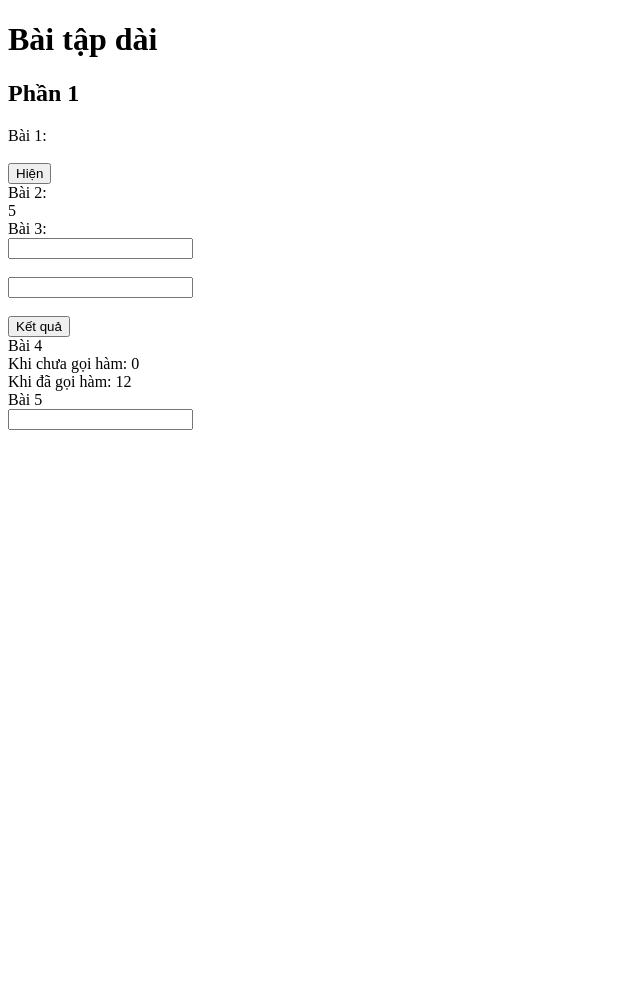
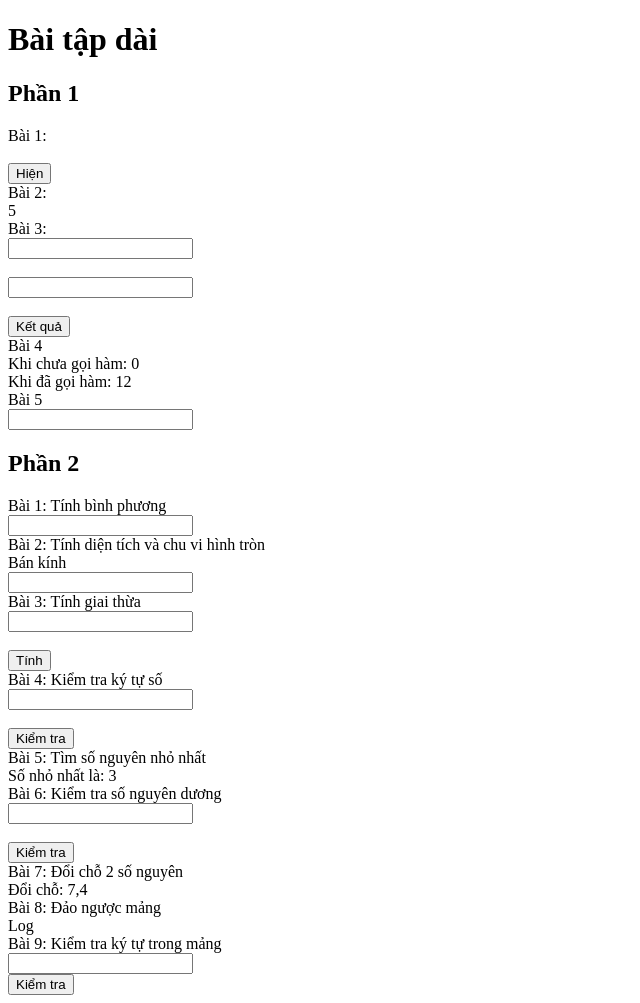
Before and after one commit to khanhvu1412/hello-world, a plain HTML site: page src/Baitap/baitapdai/ham/index.html in a window 1280 px wide. Shown: the whole page, without its empty margins (0-640 px from the left). Before the commit the page ends 800 px from the top, so only its background shows below. Drawn offline with Linux system fonts and the light colour scheme.

Commit message:
baitapdaiham2

```diff
--- a/src/Baitap/baitapdai/ham/index.html
+++ b/src/Baitap/baitapdai/ham/index.html
@@ -56,60 +56,101 @@
 
 
 <!--Part 2-->
-<!--<div class="part-2">-->
-<!--    <h2>Phần 2</h2>-->
-<!--    <div class="lesson-1-2">-->
-<!--        <span>Bài 1</span>-->
-<!--        <br>-->
-<!--        <span id="bai1-1">Dùng bên log</span>-->
-<!--    </div>-->
+<div class="part-2">
+    <h2>Phần 2</h2>
+    <div class="lesson-1-2">
+        <span>Bài 1: Tính bình phương</span>
+        <br>
+        <input type="text" id="num" oninput="binhPhuong()">
+        <br>
+        <span id="bai1-par2"></span>
+    </div>
 
-<!--    <div class="lesson-2-2">-->
-<!--        <span>Bài 2</span>-->
-<!--        <br>-->
-<!--        <span id="bai2-1"></span>-->
-<!--        <br>-->
-<!--        <span id="bai2-2"></span>-->
-<!--    </div>-->
+    <div class="lesson-2-2">
+        <span>Bài 2: Tính diện tích và chu vi hình tròn</span>
+        <!--        <br>-->
+        <!--        <span>Diện tích hình tròn</span>-->
+        <!--        <br>-->
+        <!--        <input type="text" id="dienTich" oninput="dienTichTron()">-->
+        <!--        <br>-->
+        <!--        <span id="resultS">Kết quả: </span>-->
+        <!--        <br>-->
+        <!--        <span>Chu vi hình tròn</span>-->
+        <!--        <br>-->
+        <!--        <input type="text" id="ChuVi" oninput="chuViTron()">-->
+        <!--        <br>-->
+        <!--        <span id="resultC">Kết quả: </span>-->
+        <br>
+        <span>Bán kính</span>
+        <br>
+        <input type="text" id="banKinh" oninput="hinhTron()">
+        <br>
+        <span id="bai2-part2"></span>
+    </div>
 
-<!--    <div class="lesson-3-2">-->
-<!--        <span>Bài 3</span>-->
-<!--        <br>-->
-<!--        <span id="bai3-1"></span>-->
-<!--        <br>-->
-<!--        <span id="bai3-2"></span>-->
-<!--    </div>-->
+    <div class="lesson-3-2">
+        <span>Bài 3: Tính giai thừa</span>
+        <br>
+        <input type="text" id="numA">
+        <br>
+        <br>
+        <button onclick="tinhGiaiThua()">Tính</button>
+        <br>
+        <span id="bai3-part2"></span>
+    </div>
 
-<!--    <div class="lesson-4-2">-->
-<!--        <span>Bài 4</span>-->
-<!--        <br>-->
-<!--        <span id="bai4-1"></span>-->
-<!--        <br>-->
-<!--        <span id="bai4-2"></span>-->
-<!--    </div>-->
+    <div class="lesson-4-2">
+        <span>Bài 4: Kiểm tra ký tự số</span>
+        <br>
+        <input type="text" id="checkNum">
+        <br>
+        <br>
+        <button onclick="checkNumber()">Kiểm tra</button>
+        <br>
+        <span id="bai4-part2"></span>
+    </div>
 
-<!--    <div class="lesson-5-2">-->
-<!--        <span>Bài 5</span>-->
-<!--        <br>-->
-<!--        <span id="result"></span>-->
-<!--        <br>-->
-<!--        <input type="text" id="value1">-->
-<!--        <br>-->
-<!--        <br>-->
-<!--        <input type="text" id="value2">-->
-<!--        <br>-->
-<!--        <br>-->
-<!--        <button id="btnCheck" onclick="checkValue()">Check</button>-->
-<!--    </div>-->
+    <div class="lesson-5-2">
+        <span>Bài 5: Tìm số nguyên nhỏ nhất</span>
+        <br>
+        <span id="bai5-part2"></span>
+    </div>
 
-<!--    <div class="lesson-6-2">-->
-<!--        <span>Bài 6</span>-->
-<!--        <br>-->
-<!--        <span id="bai6"></span>-->
-<!--    </div>-->
+    <div class="lesson-6-2">
+        <span>Bài 6: Kiểm tra số nguyên dương</span>
+        <br>
+        <input type="text" id="checkNumDuong">
+        <br>
+        <br>
+        <button onclick="checkNumDuong()">Kiểm tra</button>
+        <br>
+        <span id="bai6-part2"></span>
+    </div>
+
+    <div class="lesson-6-2">
+        <span>Bài 7: Đổi chỗ 2 số nguyên</span>
+        <br>
+        <span id="bai7-part2"></span>
+    </div>
+
+    <div class="lesson-6-2">
+        <span>Bài 8: Đảo ngược mảng</span>
+        <br>
+        <span id="bai8-part2">Log</span>
+    </div>
+
+    <div class="lesson-6-2">
+        <span>Bài 9: Kiểm tra ký tự trong mảng</span>
+        <br>
+        <input type="text" id="kyTu">
+        <br>
+        <button onclick="chekKyTu()">Kiểm tra</button>
+        <br>
+        <span id="bai9-part2"></span>
+    </div>
 
 
-<!--</div>-->
+</div>
 <script src="script.js"></script>
 </body>
 </html>
--- a/src/Baitap/baitapdai/ham/script.js
+++ b/src/Baitap/baitapdai/ham/script.js
@@ -73,11 +73,159 @@ function timSao(star) {
 //
 // Phần 2
 // Bài 1
+function binhPhuong(num) {
+    num = Number(document.getElementById("num").value);
+    let result = num * num;
+
+    document.getElementById("bai1-par2").innerHTML = "Bình phương của " + num + " là: " + result;
+}
+
 // Bài 2
+// Cách 1
+// function dienTichTron(banKinh) {
+//     banKinh = Number(document.getElementById("dienTich").value);
+//     let resultS = banKinh * banKinh * 3.14;
+//     document.getElementById("resultS").innerHTML = resultS;
+// }
+//
+// function chuViTron(banKinh) {
+//     banKinh = Number(document.getElementById("chuVi").value);
+//     let resultC = 2 * banKinh * 3.14;
+//     document.getElementById("resultC").innerHTML = resultC;
+//
+// }
+// Cách 2
+function hinhTron(banKinh) {
+    banKinh = Number(document.getElementById("banKinh").value);
+
+    let dienTich = banKinh * banKinh * 3.14;
+    let chuVi = 2 * banKinh * 3.14;
+
+    document.getElementById("bai2-part2").innerHTML =
+        "Diện tích hình trong là: " + dienTich + "<br/>" +
+        "Chu vi hình tròn là: " + chuVi;
+}
+
 // Bài 3
+function tinhGiaiThua() {
+    let num = Number(document.getElementById("numA").value);
+    let giaiThua = 1;
+
+    if (num < 0) {
+        document.getElementById("bai3-part2").innerHTML = "Không có giai thừa cho số âm";
+        return;
+    }
+
+    for (let i = 1; i <= num; i++) {
+        giaiThua *= i;
+    }
+
+    document.getElementById("bai3-part2").innerHTML = "Giai thừa là: " + giaiThua;
+}
+
 // Bài 4
+function checkNumber() {
+    let num = document.getElementById("checkNum").value;
+
+    if (/^[0-9]$/.test(num)) {
+        // return true;
+        document.getElementById("bai4-part2").innerHTML = num + " là số";
+    } else {
+        document.getElementById("bai4-part2").innerHTML = num + " không phải số";
+        // return false;
+    }
+}
+
 // Bài 5
+// Cách 1
+function minNumber(a, b, c) {
+    let min = a;
+
+    if (b < min) {
+        min = b;
+    }
+
+    if (c < min) {
+        min = c
+    }
+
+    return min;
+}
+
+let numMin = minNumber(10, 34, 3);
+
+// Cách 2
+// function minNumber() {
+//     let arrNum = [10, 34, 3];
+//     let min = arrNum[0];
+//
+//     for (let i = 0; i < arrNum.length; i++) {
+//         if (arrNum[i] < min) {
+//             min = arrNum[i];
+//         }
+//     }
+//
+//     return min;
+//
+// }
+//
+// let numMin = minNumber();
+document.getElementById("bai5-part2").innerHTML = "Số nhỏ nhất là: " + numMin;
+
 // Bài 6
+function checkNumDuong() {
+    let num = Number(document.getElementById("checkNumDuong").value);
+
+    if (num > 0 && Number.isInteger(num)) {
+        document.getElementById("bai6-part2").innerHTML = num + " là số nguyên dương";
+    } else {
+        document.getElementById("bai6-part2").innerHTML = num + " không phải số nguyên dương";
+
+    }
+}
+
 // Bài 7
+function doiCho(a, b) {
+    let temp = a;
+    a = b;
+    b = temp;
+
+    return [a, b]
+}
+
+let swap = doiCho(4, 7);
+
+document.getElementById("bai7-part2").innerHTML = "Đổi chỗ: " + swap;
+
 // Bài 8
+function daoNguoc() {
+    let arr = ["Xin", "chào", "các", "bạn"];
+
+    let result = arr.reverse();
+
+    return result;
+}
+
+console.log(daoNguoc());
+
 // Bài 9
+function chekKyTu() {
+    let arrKyTu = [4, 6, 3, 2, 7, 44, 88, 3, 5, 2, 77, 2, 54];
+    let count = 0;
+
+    let kyTu = Number(document.getElementById("kyTu").value);
+
+
+    for (let i = 0; i < arrKyTu.length; i++) {
+        if (kyTu === arrKyTu[i]) {
+            count++;
+        }
+    }
+
+    if (count > 0) {
+        document.getElementById("bai9-part2").innerHTML = "Số lần xuất hiện: " + count;
+    } else {
+        document.getElementById("bai9-part2").innerHTML = "Không xuất hiện: -1";
+
+    }
+}
```
